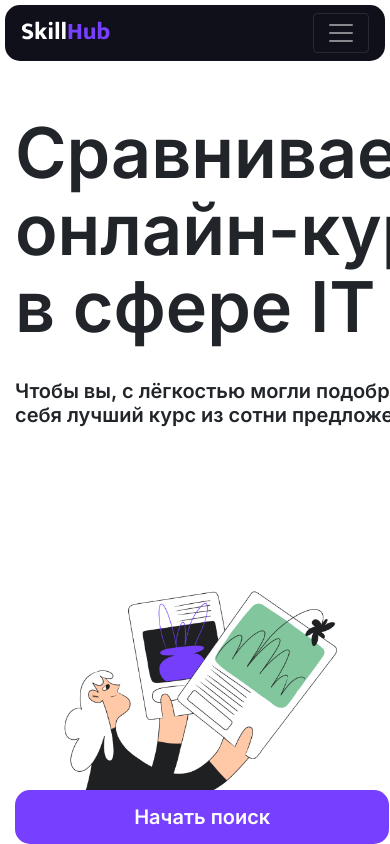
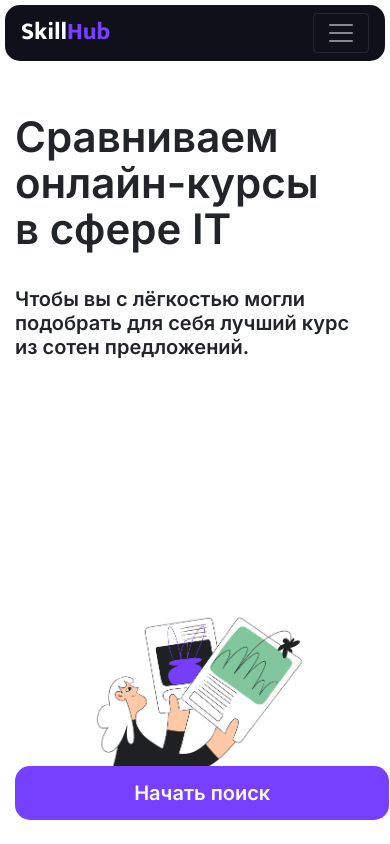
Before and after one commit to khoshov/skillhub, a Django app: page / in a window 390 px wide; the page is wider, and only the part inside the window is pictured. Run offline with Django 3.2, Linux system fonts and the light colour scheme; data that the repository does not hold is empty; some libraries are stand-ins or nearby versions.

Commit message:
продолжение правок

```diff
--- a/apps/core/static/core/css/style.css
+++ b/apps/core/static/core/css/style.css
@@ -62,9 +47,19 @@
 
 @media all and (max-width: 768px) {
   #main-content h1 {
-    font-size: 70px !important;
-    min-width: 550px !important;
+    font-size: 72px !important;
+    min-width: 600px !important;
     margin-top: 0 !important;
+  }
+
+  .container,
+  .container-md,
+  .container-sm {
+    max-width: 900px;
+  }
+
+  #main-nav .nav-item.active .nav-link:before {
+    display: none;
   }
 
   #main-content p {
@@ -74,34 +69,125 @@
   .main-image {
     position: absolute;
     z-index: -1;
-    top: -54px !important;
+    top: -78px !important;
     background-position-x: center !important;
-    background-size: 80% !important;
+    background-size: 60% !important;
   }
 
   .main-button {
     position: fixed;
-    bottom: 0;
+    bottom: 24px;
     width: 96%;
   }
 
   .container {
     margin: 0;
   }
+
+  #main-nav .dropdown-item {
+    font-family: Inter;
+    font-size: 16px;
+    font-weight: normal;
+    font-style: normal;
+    line-height: 230%;
+    padding: 0 !important;
+  }
+
+  #main-nav .nav-item.active .nav-link:before {
+    display: none;
+  }
 }
 
-/*@media all and (max-width: 767px) {
-	.container {
-		margin: 0 auto;
-	}
+/*@media all and (min-width: 1024px) {
+  .navbar .nav-item .dropdown-menu {
+    display: none;
+  }*/
 
-	.main-button {
-		position: fixed;
-		bottom: 0;
-		width: 70%;
-	 }
+  #main-nav .nav-item.active .nav-link:before {
+    display: none;
+  }
 
-}*/
+  .container,
+  .container-lg,
+  .container-md,
+  .container-sm {
+    max-width: 1200px !important;
+  }
+
+  .navbar .nav-item:hover .nav-link {
+  }
+
+  .navbar .nav-item:hover .dropdown-menu {
+    display: block;
+  }
+
+  .navbar .nav-item .dropdown-menu {
+    margin-top: 0;
+  }
+}
+
+@media all and (min-width: 768px) {
+  .container,
+  .container-md,
+  .container-sm {
+    max-width: 1200px;
+  }
+
+  #main-content h1 {
+    font-size: 72px !important;
+  }
+
+  #main-content p {
+    font-size: 20px !important;
+    min-width: 600px !important;
+  }
+
+  #main-nav .nav-item.active .nav-link:before {
+    display: none;
+  }
+}
+
+@media all and (max-width: 767px) {
+  #main-content p {
+    font-size: 20px !important;
+    min-width: 300px !important;
+  }
+
+  #main-content h1 {
+    font-size: 72px !important;
+  }
+}
+
+@media all and (max-width: 576px) {
+  .container,
+  .container-sm {
+    max-width: 700px;
+  }
+
+  #main-nav .nav-item.active .nav-link:before {
+    display: none;
+  }
+}
+
+@media all and (max-width: 575px) {
+  body {
+    margin-bottom: 60px;
+  }
+
+  #main-nav .nav-item.active .nav-link:before {
+    display: none;
+  }
+
+  #main-content h1 {
+    font-size: 42px !important;
+    min-width: 300px !important;
+    margin-top: 0 !important;
+  }
+
+  .footer {
+    height: 120px;
+  }
+}
 
 html {
   position: relative;
--- a/templates/index.html
+++ b/templates/index.html
@@ -6,7 +6,7 @@
   <div class="row">
     <div id="main-content" class="col-md-6">
       <h1>Сравниваем онлайн-курсы в&nbsp;сфере&nbsp;IT</h1>
-      <p>Чтобы&nbsp;вы, с&nbsp;лёгкостью могли подобрать для себя лучший курс из&nbsp;сотни предложений.</p>
+      <p>Чтобы&nbsp;вы с&nbsp;лёгкостью могли подобрать для себя лучший курс из&nbsp;сотен предложений.</p>
       <a href="{% url 'courses:list' %}" class="btn btn-primary mt-3 main-button">Начать поиск</a>
   	</div>
 	  <div class="main-image">
```
Also changed, not shown: other parts of apps/core/static/core/css/style.css (+12 -25 lines).
